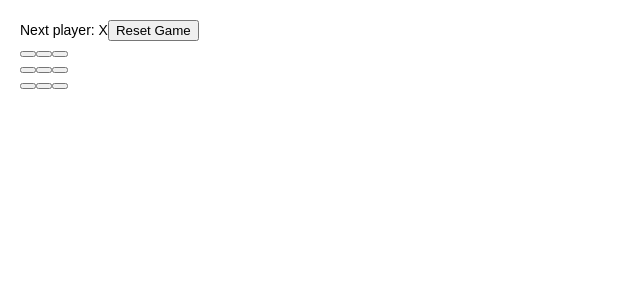
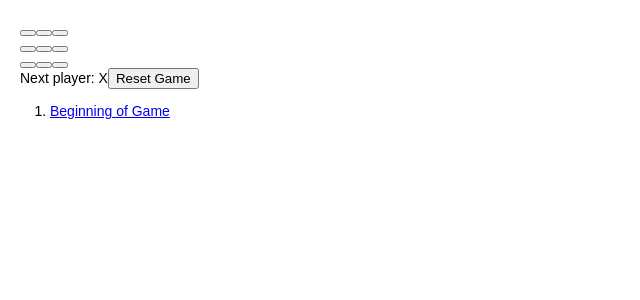
Before and after one commit to bmrobin/react-learning, a React app: page / in a window 1280 px wide. Shown: the top 300 px of the page, without its empty margins (0-640 px from the left). Built offline with nearby package versions, Linux system fonts and the light colour scheme.

Commit message:
finishing facebook tutorial for jumping to game move history

```diff
--- a/src/Board.jsx
+++ b/src/Board.jsx
@@ -3,63 +3,15 @@
 
 export class Board extends React.Component {
 
-  constructor() {
-    super();
-    this.state = {
-      squares: Array(9).fill(null),
-      xIsNext: true,
-      movesRemaining: 9
-    }
-  }
-
   renderSquare(i) {
     return (
-      <Square
-        value={this.state.squares[i]} onClick={() => this.handleClick(i)}
-      />
+      <Square value={this.props.squares[i]} onClick={() => this.props.onClick(i)} />
     );
   }
 
-  handleClick(i) {
-    const squaresCopy = this.state.squares.slice();
-    if (calculateWinner(squaresCopy, this.state.movesRemaining) || squaresCopy[i]) {
-      return;
-    }
-    squaresCopy[i] = this.state.xIsNext ? 'X' : 'O';
-    this.setState({
-      squares: squaresCopy,
-      xIsNext: !this.state.xIsNext,
-      movesRemaining: this.state.movesRemaining - 1
-    });
-  }
-
-  resetGame() {
-    this.setState({
-      squares: Array(9).fill(null),
-      xIsNext: true,
-      movesRemaining: 9
-    });
-  }
-
   render() {
-    const winner = calculateWinner(this.state.squares, this.state.movesRemaining);
-    let status;
-    if (winner === 'stalemate') {
-      status = 'Stalemate! Try again';
-    } else if (winner) {
-      status = 'Winner: ' + winner;
-    } else {
-      status = 'Next player: ' + (this.state.xIsNext ? 'X' : 'O');
-    }
-
     return (
       <div>
-        <div className="status">
-          {status}
-          <span className="resetGameBtn">
-            <button onClick={() => {this.resetGame()}}>Reset Game</button>
-          </span>
-        </div>
         <div className="board-row">
           {this.renderSquare(0)}
           {this.renderSquare(1)}
@@ -79,29 +31,3 @@
     );
   }
 }
-
-function calculateWinner(squares, movesRemaining) {
-  const lines = [
-    [0, 1, 2],
-    [3, 4, 5],
-    [6, 7, 8],
-    [0, 3, 6],
-    [1, 4, 7],
-    [2, 5, 8],
-    [0, 4, 8],
-    [2, 4, 6],
-  ];
-
-  for (let i = 0; i < lines.length; i++) {
-    const [a, b, c] = lines[i];
-    if (squares[a] && squares[a] === squares[b] && squares[a] === squares[c]) {
-      return squares[a];
-    }
-  }
-
-  if (movesRemaining === 0) {
-    return 'stalemate';
-  } else {
-    return null;
-  }
-}
--- a/src/Game.jsx
+++ b/src/Game.jsx
@@ -2,17 +2,118 @@
 import { Board } from './Board';
 
 export class Game extends React.Component {
+
+  constructor() {
+    super();
+    this.state = {
+      history: [{
+        squares: Array(9).fill(null)
+      }],
+      xIsNext: true,
+      movesRemaining: 9,
+      stepNumber: 0
+    }
+  }
+
+  resetGame() {
+    this.setState({
+      history: [{
+        squares: Array(9).fill(null)
+      }],
+      xIsNext: true,
+      movesRemaining: 9,
+      stepNumber: 0
+    });
+  }
+
+  handleClick(i) {
+    const history = this.state.history.slice(0, this.state.stepNumber + 1);
+    const current = history[history.length - 1];
+    const squaresCopy = current.squares.slice();
+    if (calculateWinner(squaresCopy, this.state.movesRemaining) || squaresCopy[i]) {
+      return;
+    }
+    squaresCopy[i] = this.state.xIsNext ? 'X' : 'O';
+    this.setState({
+      history: history.concat([{squares: squaresCopy}]),
+      xIsNext: !this.state.xIsNext,
+      movesRemaining: this.state.movesRemaining - 1,
+      stepNumber: history.length
+    });
+  }
+
+  jumpToMove(moveIndex) {
+    this.setState({
+      stepNumber: moveIndex,
+      xIsNext: (moveIndex % 2) === 0,
+      movesRemaining: 9 - moveIndex
+    });
+  }
+
   render() {
+    const history = this.state.history;
+    const current = history[this.state.stepNumber];
+    const winner = calculateWinner(current.squares, this.state.movesRemaining);
+
+    const moves = history.map((step, move) => {
+      const description = move ? 'Move #' + move : 'Beginning of Game';
+      return (
+        <li key={move}>
+          <a href="#" onClick={() => this.jumpToMove(move)}>{description}</a>
+        </li>
+      );
+    });
+
+    let status;
+    if (winner === 'stalemate') {
+      status = 'Stalemate! Try again';
+    } else if (winner) {
+      status = 'Winner: ' + winner;
+    } else {
+      status = 'Next player: ' + (this.state.xIsNext ? 'X' : 'O');
+    }
+
     return (
       <div className="game">
         <div className="game-board">
-          <Board />
+          <Board squares={current.squares} onClick={(i) => this.handleClick(i)}/>
         </div>
         <div className="game-info">
-          <div>{/* status */}</div>
-          <ol>{/* TODO */}</ol>
+          <div className="status">
+            {status}
+            <span className="resetGameBtn">
+              <button onClick={() => { this.resetGame() }}>Reset Game</button>
+            </span>
+          </div>
+          <ol>{moves}</ol>
         </div>
       </div>
     );
   }
 }
+
+function calculateWinner(squares, movesRemaining) {
+  const lines = [
+    [0, 1, 2],
+    [3, 4, 5],
+    [6, 7, 8],
+    [0, 3, 6],
+    [1, 4, 7],
+    [2, 5, 8],
+    [0, 4, 8],
+    [2, 4, 6],
+  ];
+
+  for (let i = 0; i < lines.length; i++) {
+    const [a, b, c] = lines[i];
+    if (squares[a] && squares[a] === squares[b] && squares[a] === squares[c]) {
+      return squares[a];
+    }
+  }
+
+  if (movesRemaining === 0) {
+    return 'stalemate';
+  } else {
+    return null;
+  }
+}
```
